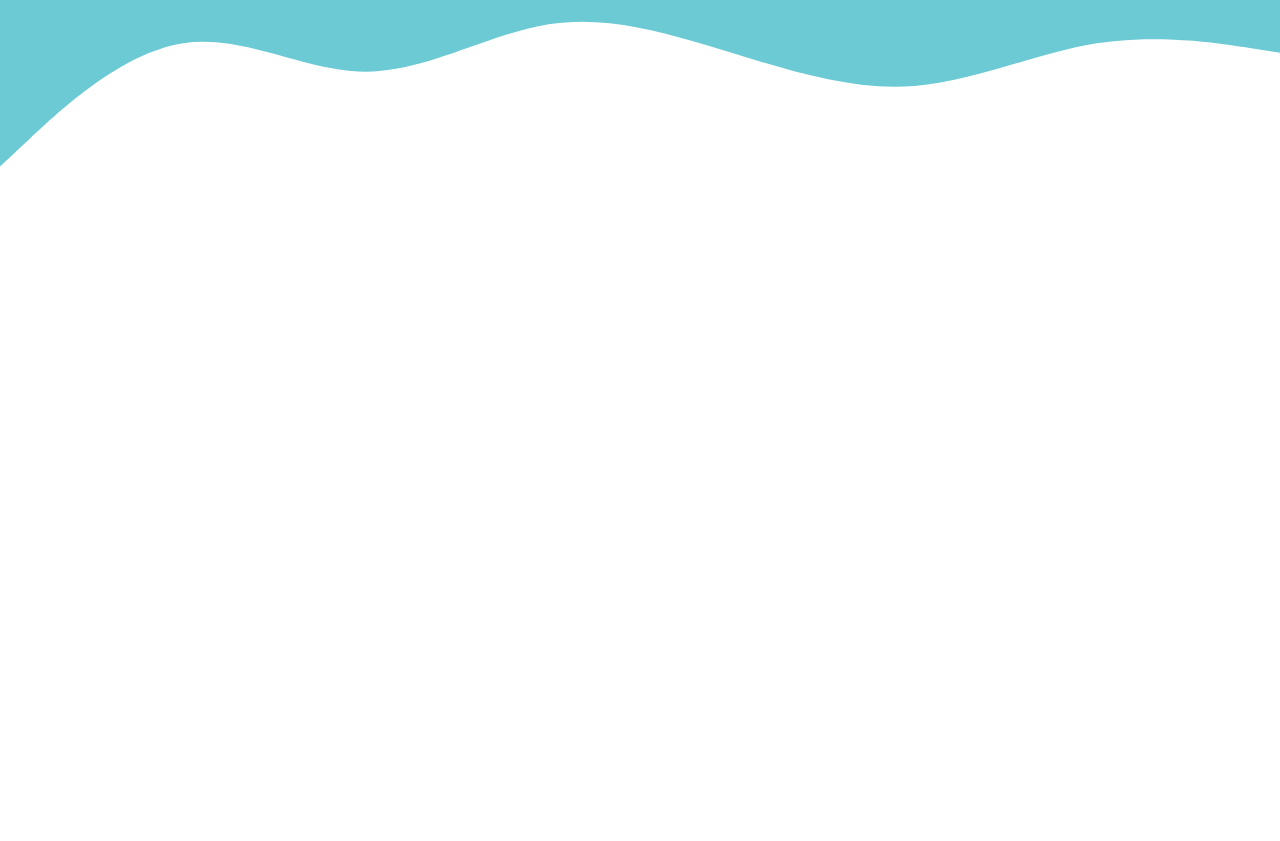
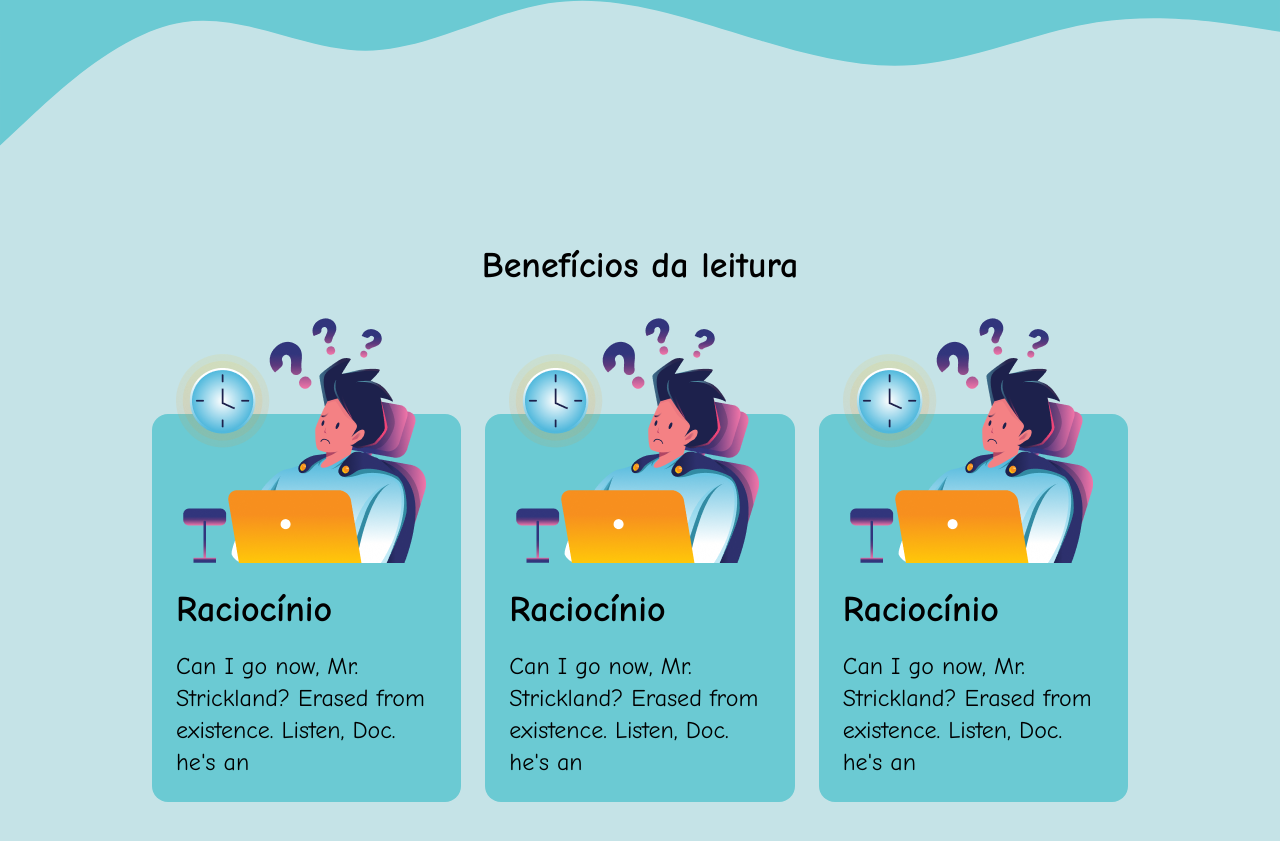
Before and after one commit to RamonSVieira/siteheroes, a React (Vite) app in the folder web/: page / in a window 1280 px wide. Shown: the part 977-1818 px from the top of the page. Before the commit the page ends 1564 px from the top, so only its background shows below. Built offline with nearby package versions, Linux system fonts and the light colour scheme.

Commit message:
feature section development

```diff
--- a/web/src/App.tsx
+++ b/web/src/App.tsx
@@ -1,5 +1,6 @@
 import { Header } from "./components/header/Header";
 import { Main } from "./components/main/Main";
+import { Positive } from "./components/positives/Positive";
 import "./styles/main.css";
 
 import { ThemeProvider } from "next-themes";
@@ -10,6 +11,7 @@ function App() {
       <div className="mx-auto font-comic mb-[600px]">
         <Header />
         <Main />
+        <Positive />
       </div>
     </ThemeProvider>
   );
--- a/web/src/components/header/Header.tsx
+++ b/web/src/components/header/Header.tsx
@@ -4,7 +4,7 @@ import { ToggleButton } from "../utils/ToggleButton";
 export function Header() {
   return (
     <div className={`bg-header dark:bg-zinc-800`}>
-      <div className="py-6 max-w-5xl mx-auto flex justify-between items-center text-primary-text dark:text-white">
+      <div className="py-6 px-6 max-w-5xl mx-auto flex justify-between items-center text-primary-text dark:text-white">
         <div>
           <a href="">
             <svg
--- /dev/null
+++ b/web/src/components/main/Card.tsx
@@ -0,0 +1,15 @@
+interface cardProps {
+  urlImg: string;
+  title: string;
+  paragraph: string;
+}
+
+export function Card(props: cardProps) {
+  return (
+    <div className="max-w-[364px] bg-primary dark:bg-secondary rounded-2xl p-6 relative pt-44 flex flex-col gap-5 mt-32">
+      <img src={props.urlImg} alt="" className="absolute -top-24" />
+      <h4 className="text-4xl font-bold">{props.title}</h4>
+      <p className="text-2xl">{props.paragraph}</p>
+    </div>
+  );
+}
--- a/web/src/components/main/Main.tsx
+++ b/web/src/components/main/Main.tsx
@@ -1,11 +1,11 @@
 import { Button } from "../utils/Button";
+
 import heroeImg from "../../assets/heroes-img.png";
-import wave from "/wave.svg";
 
 export function Main() {
   return (
     <div className="bg-header dark:bg-zinc-800 relative">
-      <div className="py-6 max-w-5xl mx-auto flex items-center flex-col gap-10 text-primary-text dark:text-white">
+      <div className="py-6 px-6 max-w-5xl mx-auto flex items-center flex-col gap-10 text-primary-text dark:text-white">
         <h1 className="font-bold text-6xl text-center">Lorem Ipsum</h1>
         <p className="max-w-2xl text-2xl font-semibold">
           Are you okay? Biff. Welcome to my latest experiment. It's the one I've
--- /dev/null
+++ b/web/src/components/positives/Positive.tsx
@@ -0,0 +1,30 @@
+import { Card } from "../main/Card";
+import ilustration from "../../assets/ilustration.png";
+
+export function Positive() {
+  return (
+    <div className="mt-64 py-6 px-6 max-w-5xl mx-auto ">
+      <h3 className="text-center text-4xl font-semibold">
+        Benefícios da leitura
+      </h3>
+
+      <div className="flex gap-6 m-auto">
+        <Card
+          urlImg={ilustration}
+          title="Raciocínio"
+          paragraph="Can I go now, Mr. Strickland? Erased from existence. Listen, Doc. he's an"
+        />
+        <Card
+          urlImg={ilustration}
+          title="Raciocínio"
+          paragraph="Can I go now, Mr. Strickland? Erased from existence. Listen, Doc. he's an"
+        />
+        <Card
+          urlImg={ilustration}
+          title="Raciocínio"
+          paragraph="Can I go now, Mr. Strickland? Erased from existence. Listen, Doc. he's an"
+        />
+      </div>
+    </div>
+  );
+}
--- a/web/src/styles/main.css
+++ b/web/src/styles/main.css
@@ -1,3 +1,11 @@
 @tailwind base;
 @tailwind components;
 @tailwind utilities;
+
+body {
+  background-color: #c5e3e7;
+}
+
+.dark body {
+  background-color: #121212;
+}
```
Also changed, not shown: web/src/assets/ilustration.png (added).
